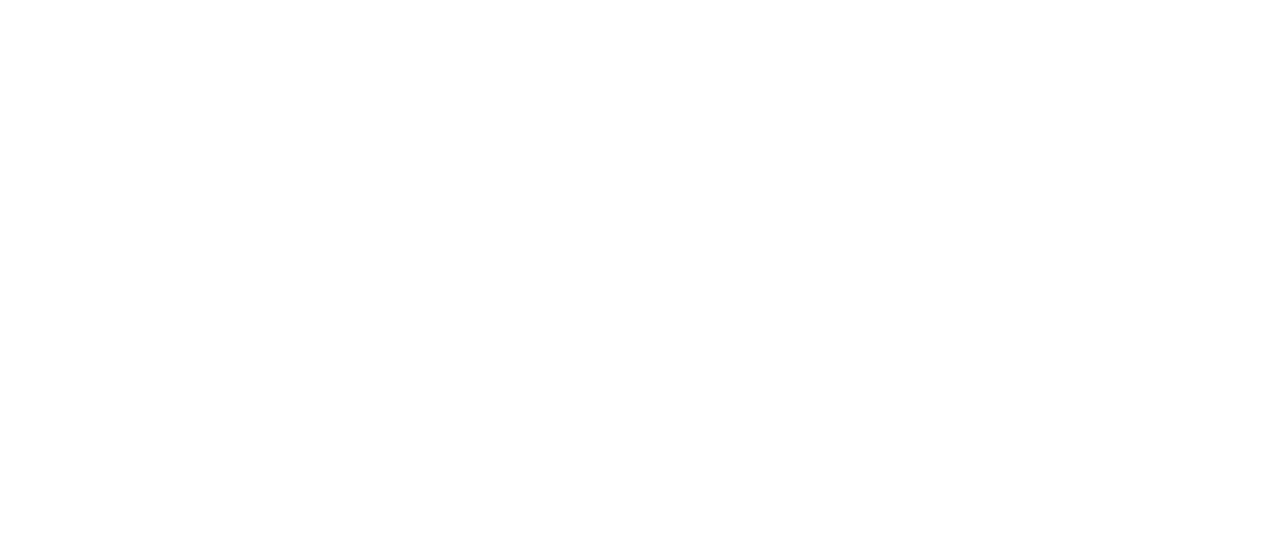
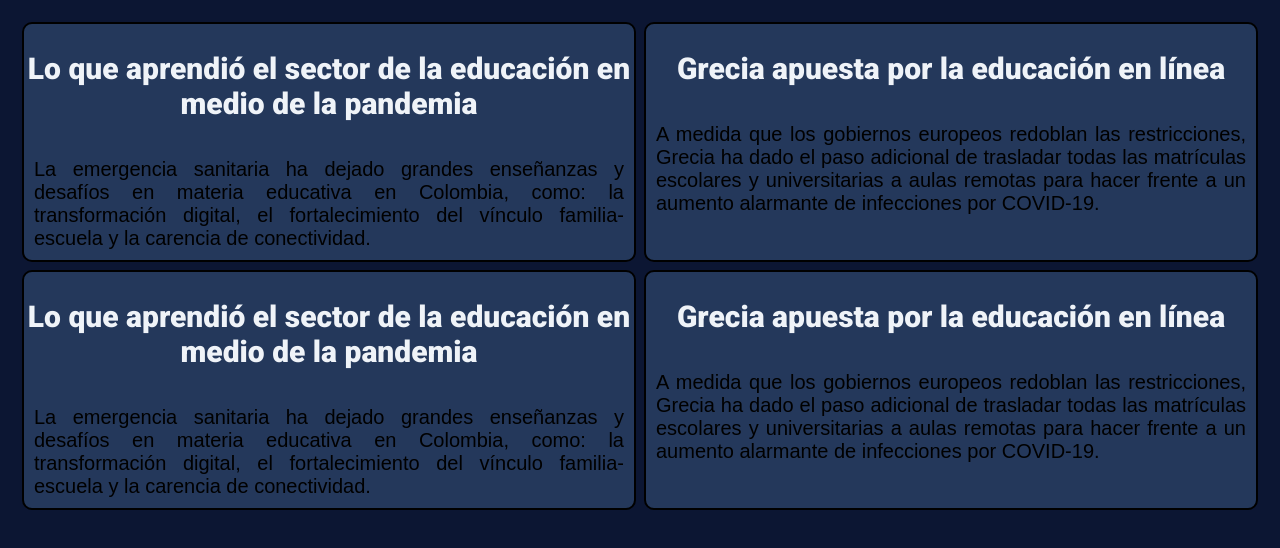
Before and after one commit to EdsonSuarez/semana-1-9, a website: page src/index.html in a window 1280 px wide. Drawn offline with Linux system fonts and the light colour scheme; a web font is replaced by a local one.

Commit message:
Propuesta número 1

```diff
--- a/src/index.html
+++ b/src/index.html
@@ -5,6 +5,10 @@
     <meta name="viewport" content="width=device-width, initial-scale=1.0">
     <title>Mi primera pagina web,,,,,</title>
     <link rel="stylesheet" href="style.css">
+    <link rel="preconnect" href="https://fonts.gstatic.com">
+<link href="https://fonts.googleapis.com/css2?family=Roboto:wght@900&display=swap" rel="stylesheet">
+<link rel="preconnect" href="https://fonts.gstatic.com">
+<link href="https://fonts.googleapis.com/css2?family=Thasadith:ital,wght@1,700&display=swap" rel="stylesheet">
 </head>
 <body>
     <header>
@@ -14,14 +18,23 @@
         <div class="seccion-noticias">
             <div class="seccion-noticias__noticia">
                 <div class="seccion-noticias__post">
-
+                    <h2 class="seccion-noticas__titulo">Lo que aprendió el sector de la educación en medio de la pandemia</h2>
+                    <p class="seccion-noticias__parrafo">La emergencia sanitaria ha dejado grandes enseñanzas y desafíos en materia educativa en Colombia, como: la transformación digital, el fortalecimiento del vínculo familia-escuela y la carencia de conectividad.</p>
                 </div>
                 <div class="seccion-noticias__post">
-
+                    <h2 class="seccion-noticas__titulo">Grecia apuesta por la educación en línea</h2>
+                    <p class="seccion-noticias__parrafo">A medida que los gobiernos europeos redoblan las restricciones, Grecia ha dado el paso adicional de trasladar todas las matrículas escolares y universitarias a aulas remotas para hacer frente a un aumento alarmante de infecciones por COVID-19.</p>
                 </div>
             </div>
             <div class="seccion-noticias__noticia">
-
+                <div class="seccion-noticias__post">
+                    <h2 class="seccion-noticas__titulo">Lo que aprendió el sector de la educación en medio de la pandemia</h2>
+                    <p class="seccion-noticias__parrafo">La emergencia sanitaria ha dejado grandes enseñanzas y desafíos en materia educativa en Colombia, como: la transformación digital, el fortalecimiento del vínculo familia-escuela y la carencia de conectividad.</p>
+                </div>
+                <div class="seccion-noticias__post">
+                    <h2 class="seccion-noticas__titulo">Grecia apuesta por la educación en línea</h2>
+                    <p class="seccion-noticias__parrafo">A medida que los gobiernos europeos redoblan las restricciones, Grecia ha dado el paso adicional de trasladar todas las matrículas escolares y universitarias a aulas remotas para hacer frente a un aumento alarmante de infecciones por COVID-19.</p>
+                </div>
             </div>
         </div>
     </main>
--- a/src/style.css
+++ b/src/style.css
@@ -0,0 +1,33 @@
+body{
+    background-color:#0c1633 ;
+}
+
+.seccion-noticias  {
+    padding: 10px;
+}
+.seccion-noticias__noticia{
+    display: flex;
+    flex-direction: row;
+}
+.seccion-noticias__post{
+    margin: 4px;
+    width: 50%;
+    border: solid 2px;
+    border-radius: 10px;
+    background-color: #24385b;
+}
+
+.seccion-noticas__titulo{
+    text-align: center;
+    padding: 2px;
+    font-family: 'Roboto', sans-serif;
+    font-size: 30px;
+    color: #eff3f8;
+}
+.seccion-noticias__parrafo{
+    padding: 10px;
+    margin: 0;
+    font-family: 'Thasadith', sans-serif;
+    font-size: 20px;
+    text-align: justify;
+}
```
